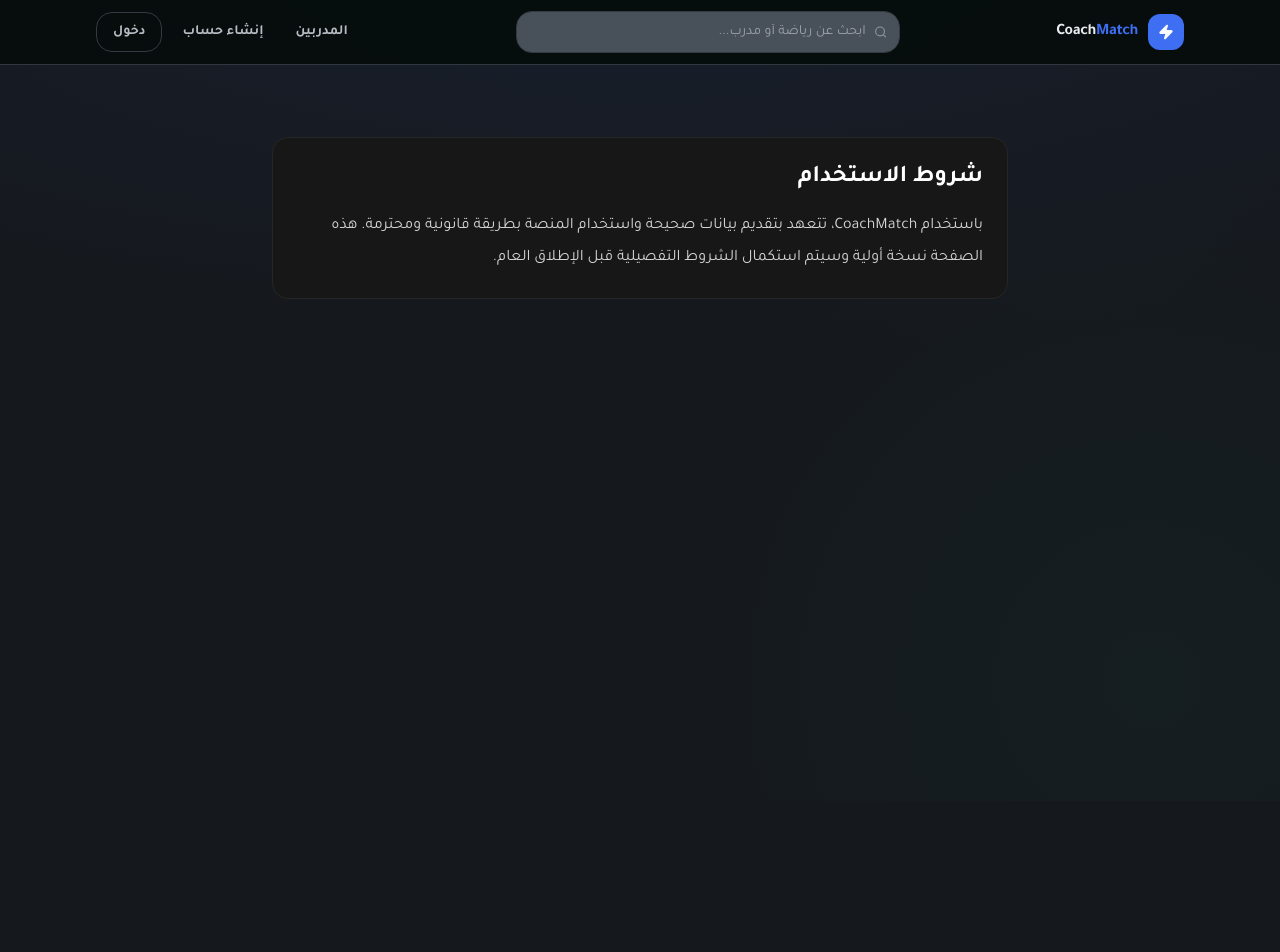
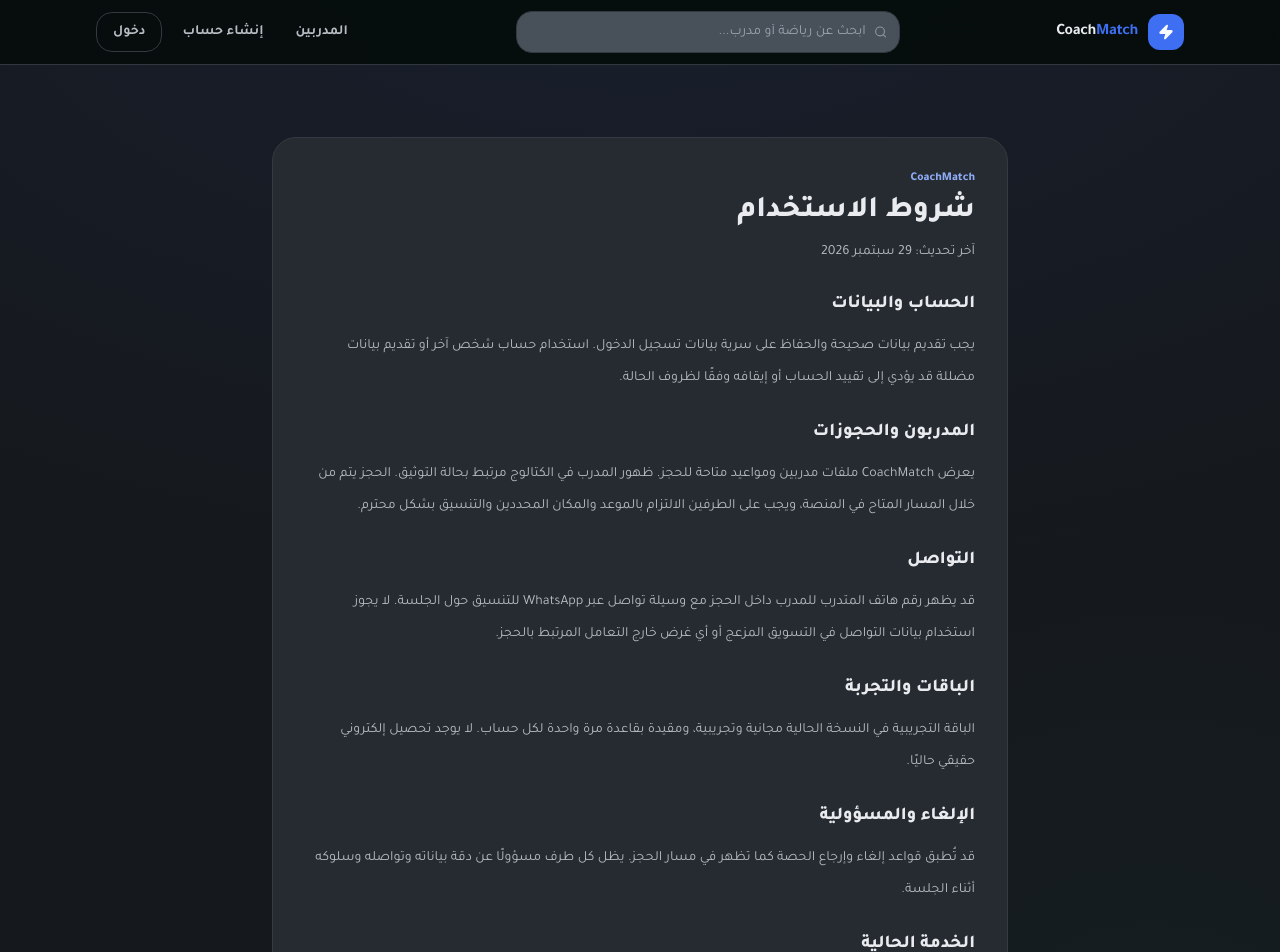
Before and after one commit to nohasalahsoghir-hub/coachmatch, a Next.js app: page /terms in a window 1280 px wide. Shown: the top 952 px of the page. Before the commit the page ends 801 px from the top, so only its background shows below. Built offline with nearby package versions, Linux system fonts and the light colour scheme; no server answers.

Commit message:
docs: replace placeholder legal pages

```diff
--- a/app/terms/page.tsx
+++ b/app/terms/page.tsx
@@ -1,13 +1,16 @@
 export default function TermsPage() {
   return (
     <main dir="rtl" className="mx-auto max-w-3xl px-4 py-10">
-      <div className="rounded-2xl border border-neutral-800 bg-neutral-900 p-6 text-neutral-300">
-        <h1 className="text-2xl font-bold text-white">شروط الاستخدام</h1>
-        <p className="mt-4 leading-8">
-          باستخدام CoachMatch، تتعهد بتقديم بيانات صحيحة واستخدام المنصة بطريقة قانونية
-          ومحترمة. هذه الصفحة نسخة أولية وسيتم استكمال الشروط التفصيلية قبل الإطلاق العام.
-        </p>
-      </div>
+      <article className="space-y-6 rounded-3xl border border-[var(--line)] bg-[var(--surface)] p-7 sm:p-8">
+        <header><p className="text-xs font-black text-cobalt-300">CoachMatch</p><h1 className="mt-2 text-3xl font-black">شروط الاستخدام</h1><p className="mt-2 text-sm leading-7 text-[var(--muted)]">آخر تحديث: 29 سبتمبر 2026</p></header>
+        <section className="space-y-3"><h2 className="text-lg font-black">الحساب والبيانات</h2><p className="leading-8 text-sm text-[var(--muted)]">يجب تقديم بيانات صحيحة والحفاظ على سرية بيانات تسجيل الدخول. استخدام حساب شخص آخر أو تقديم بيانات مضللة قد يؤدي إلى تقييد الحساب أو إيقافه وفقًا لظروف الحالة.</p></section>
+        <section className="space-y-3"><h2 className="text-lg font-black">المدربون والحجوزات</h2><p className="leading-8 text-sm text-[var(--muted)]">يعرض CoachMatch ملفات مدربين ومواعيد متاحة للحجز. ظهور المدرب في الكتالوج مرتبط بحالة التوثيق. الحجز يتم من خلال المسار المتاح في المنصة، ويجب على الطرفين الالتزام بالموعد والمكان المحددين والتنسيق بشكل محترم.</p></section>
+        <section className="space-y-3"><h2 className="text-lg font-black">التواصل</h2><p className="leading-8 text-sm text-[var(--muted)]">قد يظهر رقم هاتف المتدرب للمدرب داخل الحجز مع وسيلة تواصل عبر WhatsApp للتنسيق حول الجلسة. لا يجوز استخدام بيانات التواصل في التسويق المزعج أو أي غرض خارج التعامل المرتبط بالحجز.</p></section>
+        <section className="space-y-3"><h2 className="text-lg font-black">الباقات والتجربة</h2><p className="leading-8 text-sm text-[var(--muted)]">الباقة التجريبية في النسخة الحالية مجانية وتجريبية، ومقيدة بقاعدة مرة واحدة لكل حساب. لا يوجد تحصيل إلكتروني حقيقي حاليًا.</p></section>
+        <section className="space-y-3"><h2 className="text-lg font-black">الإلغاء والمسؤولية</h2><p className="leading-8 text-sm text-[var(--muted)]">قد تُطبق قواعد إلغاء وإرجاع الحصة كما تظهر في مسار الحجز. يظل كل طرف مسؤولًا عن دقة بياناته وتواصله وسلوكه أثناء الجلسة.</p></section>
+        <section className="space-y-3"><h2 className="text-lg font-black">الخدمة الحالية</h2><p className="leading-8 text-sm text-[var(--muted)]">هذه النسخة قيد التطوير والتحسين. الميزات غير الموجودة في الواجهة لا يجب اعتبارها متاحة، وبالأخص معالجة المدفوعات الإلكترونية الفعلية.</p></section>
+        <section className="space-y-3"><h2 className="text-lg font-black">التواصل بشأن الشروط</h2><p className="leading-8 text-sm text-[var(--muted)]">للاستفسارات، استخدمي وسيلة التواصل الرسمية التي يعتمدها CoachMatch عند الإطلاق. لا يوجد في إعدادات المشروع الحالية عنوان دعم موثق يمكننا نسبته للمنصة الآن.</p></section>
+      </article>
     </main>
   );
 }
```
